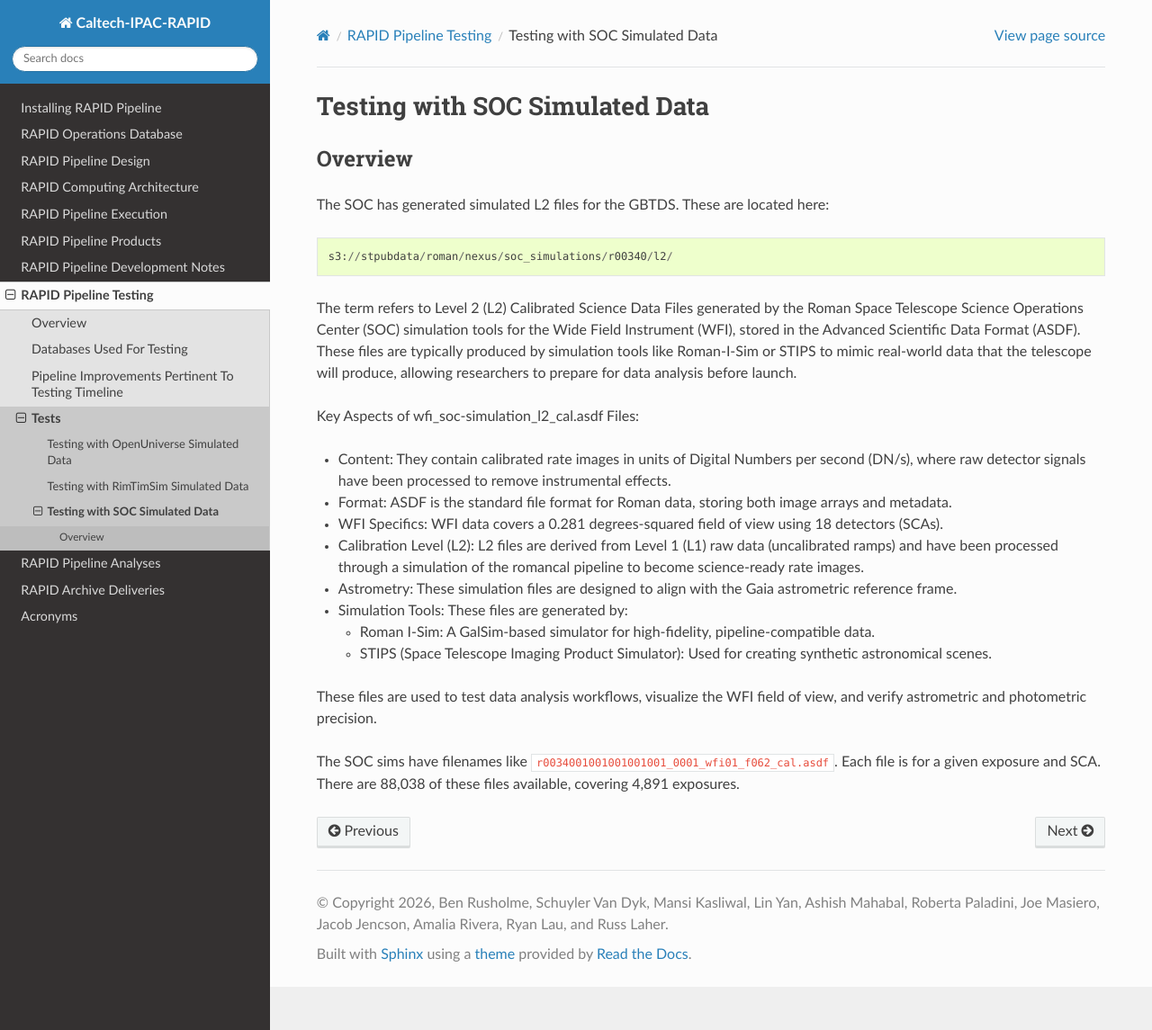
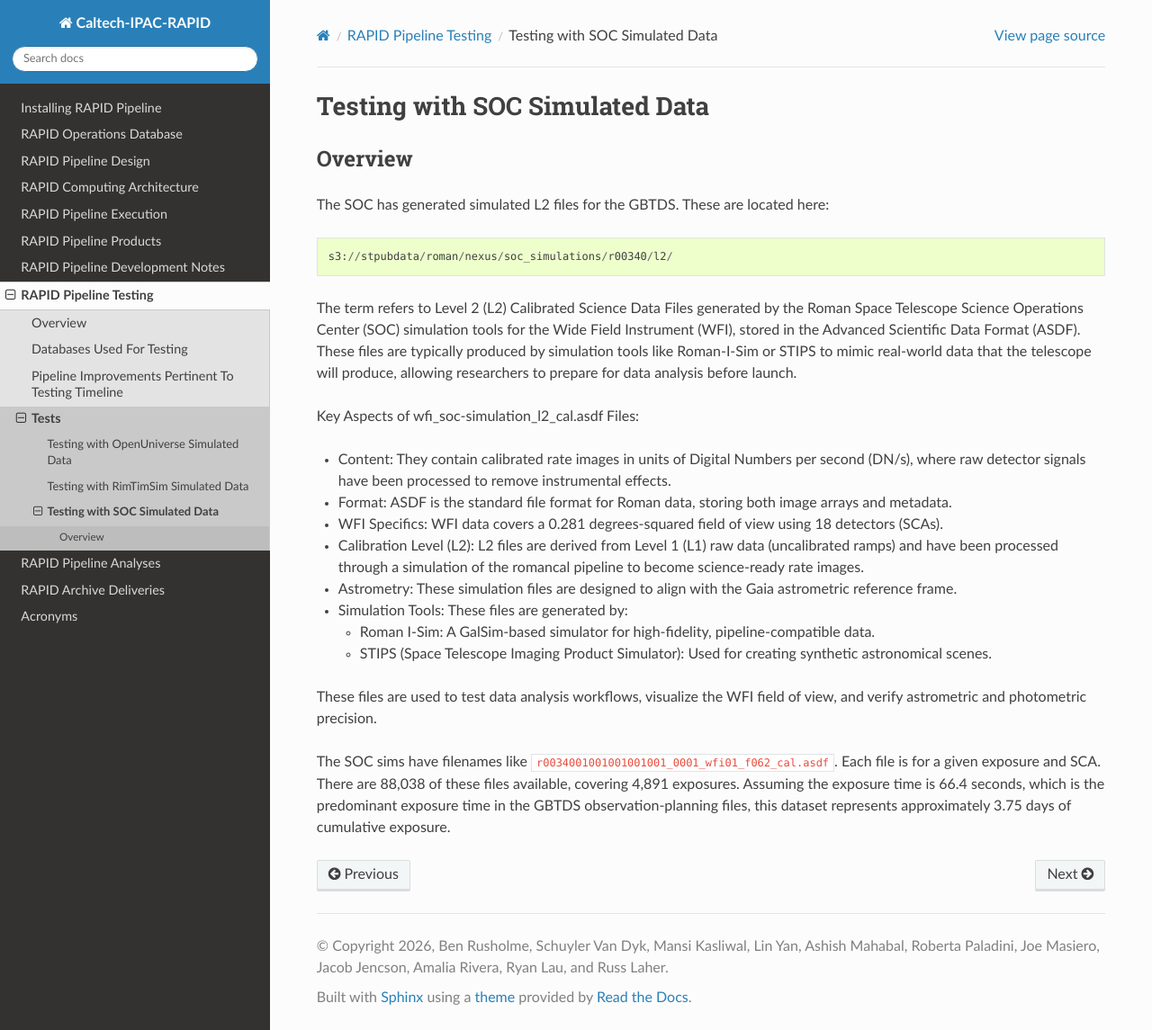
Before and after one commit to Caltech-IPAC/rapid, a Sphinx documentation site: the page built from docs/source/dev/socsim_tests.rst, in a window 1280 px wide and 1145 px high. Shown: the whole window at 90% size. Built offline with Sphinx 7.4.7 and the Read the Docs theme 3.1.0, drawn with Linux system fonts in a browser that asks for light colours.

Commit message:
Added note that the socsims represent approximately 3.75 days of cumulative exposure.

```diff
--- a/docs/source/dev/socsim_tests.rst
+++ b/docs/source/dev/socsim_tests.rst
@@ -38,4 +38,6 @@ Key Aspects of wfi_soc-simulation_l2_cal.asdf Files:
 These files are used to test data analysis workflows, visualize the WFI field of view, and verify astrometric and photometric precision.
 
 The SOC sims have filenames like ``r0034001001001001001_0001_wfi01_f062_cal.asdf``.  Each file is for a given exposure and SCA.
-There are 88,038 of these files available, covering 4,891 exposures.
+There are 88,038 of these files available, covering 4,891 exposures.  Assuming the exposure time is 66.4 seconds, which is
+the predominant exposure time in the GBTDS observation-planning files, this dataset represents
+approximately 3.75 days of cumulative exposure.
```
